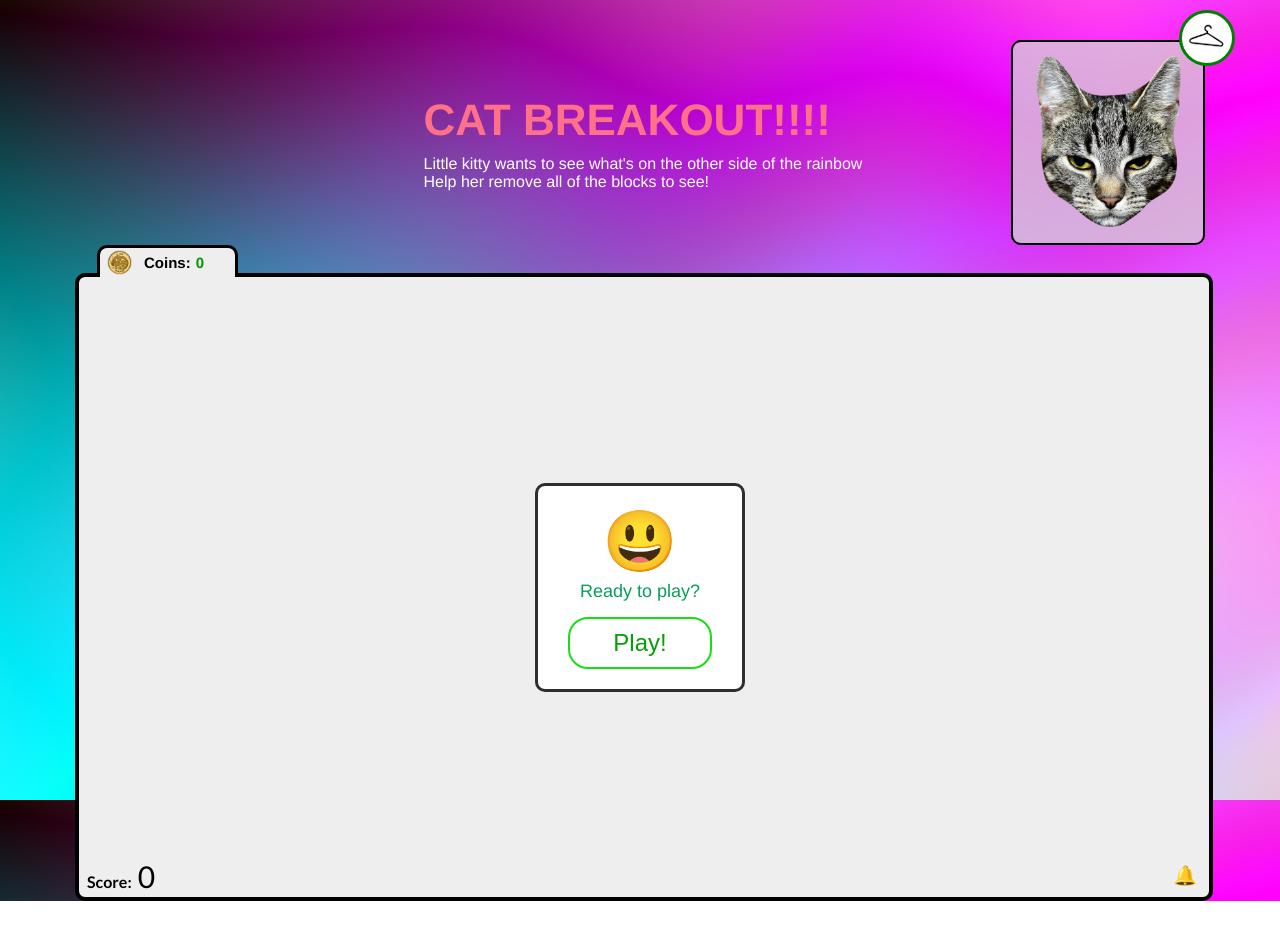
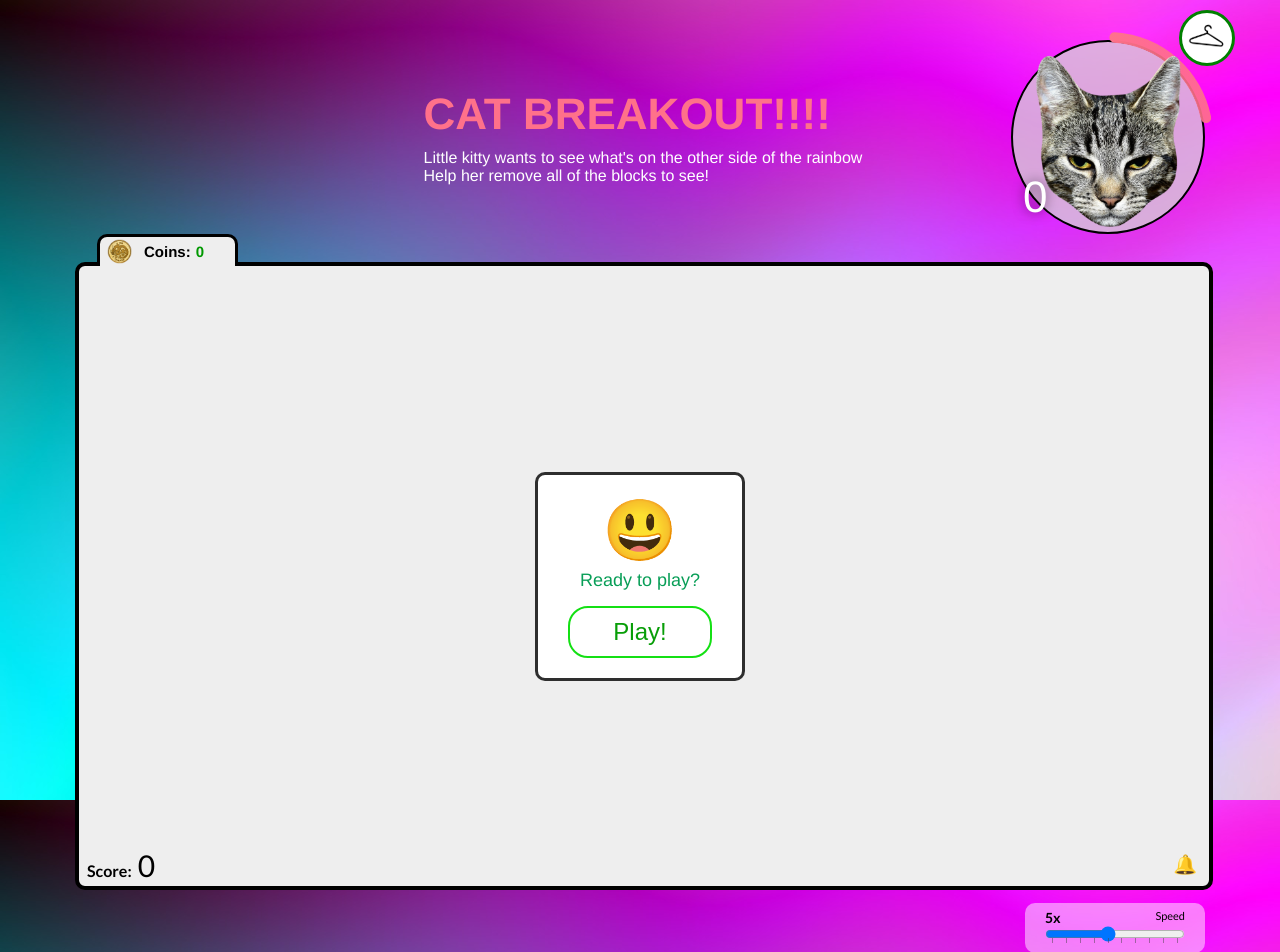
Before and after one commit to flyer1/CatBreakout, an Angular app: page /game in a window 1280 px wide. Before the commit the page ends 901 px from the top, so only its background shows below. Built offline with nearby package versions, Linux system fonts and the light colour scheme.

Commit message:
Added player level indicator and speed control.

```diff
--- a/package.json
+++ b/package.json
@@ -19,6 +19,8 @@
     "@angular/platform-browser": "~10.0.3",
     "@angular/platform-browser-dynamic": "~10.0.3",
     "@angular/router": "~10.0.3",
+    "d3-selection": "^1.4.2",
+    "d3-shape": "^1.3.7",
     "rxjs": "~6.5.5",
     "tslib": "^2.0.0",
     "zone.js": "~0.10.3"
@@ -27,9 +29,11 @@
     "@angular-devkit/build-angular": "~0.1000.2",
     "@angular/cli": "~10.0.2",
     "@angular/compiler-cli": "~10.0.3",
-    "@types/node": "^12.11.1",
+    "@types/d3-selection": "^1.4.2",
+    "@types/d3-shape": "^1.3.2",
     "@types/jasmine": "~3.5.0",
     "@types/jasminewd2": "~2.0.3",
+    "@types/node": "^12.11.1",
     "codelyzer": "^6.0.0",
     "jasmine-core": "~3.5.0",
     "jasmine-spec-reporter": "~5.0.0",
--- a/src/app/core/base-component.ts
+++ /dev/null
@@ -1,16 +0,0 @@
-import { OnDestroy } from '@angular/core';
-import { Subject } from 'rxjs';
-
-/** A base class for components which includes an "unsubscribe" subject which is automatically completed upon destruction of the component */
-export abstract class BaseComponent implements OnDestroy {
-
-    protected unsubscribe = new Subject();
-
-    /** Completes the unsubscribe subject
-     * @description IMPLEMENTATION note:  Ensure you call super.ngOnDestroy() if you override this method in component
-    */
-    ngOnDestroy(): void {
-        this.unsubscribe.next();
-        this.unsubscribe.complete();
-    }
-}
--- a/src/app/features/game/game.component.html
+++ b/src/app/features/game/game.component.html
@@ -27,6 +27,8 @@
     </div>
 
     <div class="game-surface" #gameSurface>
+
+      <!-- Messageboxes -->
       <div *ngIf="!game.isActive && game.state !== GameState.GameReward" class="play-button-wrapper">
         <div class="button-panel">
           <div *ngIf="game.state === GameState.NewGame">
@@ -46,8 +48,10 @@
         </div>
       </div>
 
+      <!-- Main Canvas! -->
       <canvas id="myCanvas" width="1130" height="620"></canvas>
 
+      <!-- Celebration Video -->
       <video id="catCelebration" width="1130" height="620">
         <source src="../../../assets/videos/catCelebration.mp4" type="video/mp4">
       </video>
@@ -65,5 +69,28 @@
 
       <a class="audio" [class.sound-effects]="player.soundEffects" (click)="toggleSoundEffects()">🔔</a>
     </div>
+
+  </div>
+
+  <div class="speed-control-wrapper">
+    <div class="speed-control">
+      <div class="speed-header">
+        <span class="current">{{player.speed}}x</span>
+        <label>Speed</label>
+      </div>
+      <input type="range" min="1" max="10" [value]="player.speed" (input)="onSpeedChanged($event)" />
+      <div class="ticks">
+        <span></span>
+        <span></span>
+        <span></span>
+        <span></span>
+        <span></span>
+        <span></span>
+        <span></span>
+        <span></span>
+        <span></span>
+        <span></span>
+      </div>
+    </div>
   </div>
 </div>
--- a/src/app/features/game/game.component.scss
+++ b/src/app/features/game/game.component.scss
@@ -184,6 +184,7 @@
         margin: 0 auto;
         border: 4px solid black;
         border-radius: 10px;
+        cursor: ew-resize;
       }
 
       video {
@@ -248,6 +249,58 @@
           &:after {
             border-color: transparent;
           }
+        }
+      }
+    }
+  }
+
+  .speed-control-wrapper {
+    display: flex;
+    justify-content: flex-end;
+    margin-top: 13px;
+
+    .speed-control {
+      width: 140px;
+      z-index: 1;
+      background: #ffffff7a;
+      border-radius: 10px;
+      padding: 6px 20px 10px 20px;
+
+      .speed-header {
+        display: flex;
+        justify-content: space-between;
+        font-size: 12px;
+
+        label {
+          width: 100%;
+          display: block;
+          text-align: right;
+          font-size: 11px;
+          margin-bottom: 4px;
+        }
+
+        .current {
+          font-size: 14px;
+          font-weight: 600;
+        }
+      }
+
+      input {
+        width: 140px;
+        z-index: 2;
+      }
+
+      .ticks {
+        display: flex;
+        justify-content: space-between;
+        font-size: 12px;
+        margin-top: -7px;
+        padding: 0 7px;
+
+        span {
+          background: #4444447a;
+          width: 1px;
+          height: 5px;
         }
       }
     }
--- a/src/app/features/game/game.component.ts
+++ b/src/app/features/game/game.component.ts
@@ -30,8 +30,10 @@ export class GameComponent implements OnInit {
   ballRadius = 15;
   x: number;
   y: number;
-  dx = 8;
-  dy = -15;
+  dx = 5;
+  dy = -7;
+  speedHorizontal = 5;
+  speedVertical = -7;
   paddleX: number;
   rightPressed: boolean;
   leftPressed: boolean;
@@ -98,6 +100,7 @@ export class GameComponent implements OnInit {
   }
 
   initGame() {
+    this.dy = this.calculateDy();
 
     if (!this.isInitialized) {
       document.addEventListener('keydown', (e) => this.keyDownHandler(e), false);
@@ -259,8 +262,8 @@ export class GameComponent implements OnInit {
 
         this.x = this.canvas.width / 2;
         this.y = this.canvas.height - 60;
-        this.dx = 8;
-        this.dy = -15;
+        this.dx = this.speedHorizontal;
+        this.dy = this.calculateDy();
         this.paddleX = (this.canvas.width - PADDLE_WIDTH) / 2;
       }
     }
@@ -284,6 +287,16 @@ export class GameComponent implements OnInit {
     this.playerService.updateStorage();
   }
 
+  onSpeedChanged($event) {
+    this.player.speed = +$event.target.value;
+    this.dy = this.calculateDy();
+    this.playerService.updateStorage();
+  }
+
+  calculateDy() {
+    return this.speedVertical - this.player.speed;
+  }
+
   /** Use this method to pause the game such that you can set the meta-data for the accessories */
   workshop() {
     setTimeout(() => {
--- a/src/app/features/models/game.model.ts
+++ b/src/app/features/models/game.model.ts
@@ -19,7 +19,6 @@ export class Game {
     ///////////////////////////////////////////////////////
     constructor() {
         this.initGame();
-
     }
 
     initGame() {
--- a/src/app/features/models/player.model.ts
+++ b/src/app/features/models/player.model.ts
@@ -4,6 +4,7 @@ export class Player {
     totalPoints: number;
     level: number
     coins: number;
+    speed: number;
     soundEffects: boolean;
     avatar: Avatar;
 
@@ -12,6 +13,7 @@ export class Player {
             totalPoints: 0,
             level: 0,
             coins: 0,
+            speed: 5,
             soundEffects: true,
             avatar: Avatar.resetAvatar()
         }
--- a/src/app/shared/avatar/avatar.component.html
+++ b/src/app/shared/avatar/avatar.component.html
@@ -1,11 +1,15 @@
 <div *ngIf="player" class="avatar">
+  <div class="player-level">
+    <span class="level-progress">
+      <!-- svg gets added here via d3-->
+    </span>
+    <label>{{player.level}}</label>
+  </div>
   <div class="inner-avatar">
     <img id="catHead" class="cat-head" [src]="player.avatar.skin">
     <span *ngFor="let accessory of store.accessories" class="accessory">
-      <img *ngIf="accessory.isActive"
-          [attr.id]="'accessory-' + accessory.key"
-          [src]="accessory.image.imagePath"
-          [ngStyle]="{'top': accessory.image.avatarTop + 'px', 'left': accessory.image.avatarLeft+ 'px', 'width': accessory.image.avatarWidth + 'px'}">
+      <img *ngIf="accessory.isActive" [attr.id]="'accessory-' + accessory.key" [src]="accessory.image.imagePath"
+        [ngStyle]="{'top': accessory.image.avatarTop + 'px', 'left': accessory.image.avatarLeft+ 'px', 'width': accessory.image.avatarWidth + 'px'}">
     </span>
   </div>
 </div>
--- a/src/app/shared/avatar/avatar.component.scss
+++ b/src/app/shared/avatar/avatar.component.scss
@@ -1,9 +1,11 @@
 .avatar {
+  position: relative;
   border: 2px solid black;
-  border-radius: 10px;
+  border-radius: 100%;
   padding: 10px 20px;
   background: #d6d6d6bf;
   width: 150px;
+  height: 170px;
 
   .inner-avatar {
     position: relative;
@@ -19,4 +21,23 @@
       }
     }
   }
+
+  .player-level {
+    label {
+      position: absolute;
+      left: 10px;
+      bottom: 10px;
+      font-size: 44px;
+      color: white;
+      text-shadow: 0 0 12px #00000091;
+    }
+
+    .level-progress {
+      position: absolute;
+      top: -20px;
+      left: -10px;
+      right: -10px;
+      bottom: -10px;
+    }
+  }
 }
```
Also changed, not shown: src/app/shared/avatar/avatar.component.ts (+82 -4 lines), 1 other file (tests, documents, lock files or other folders).
